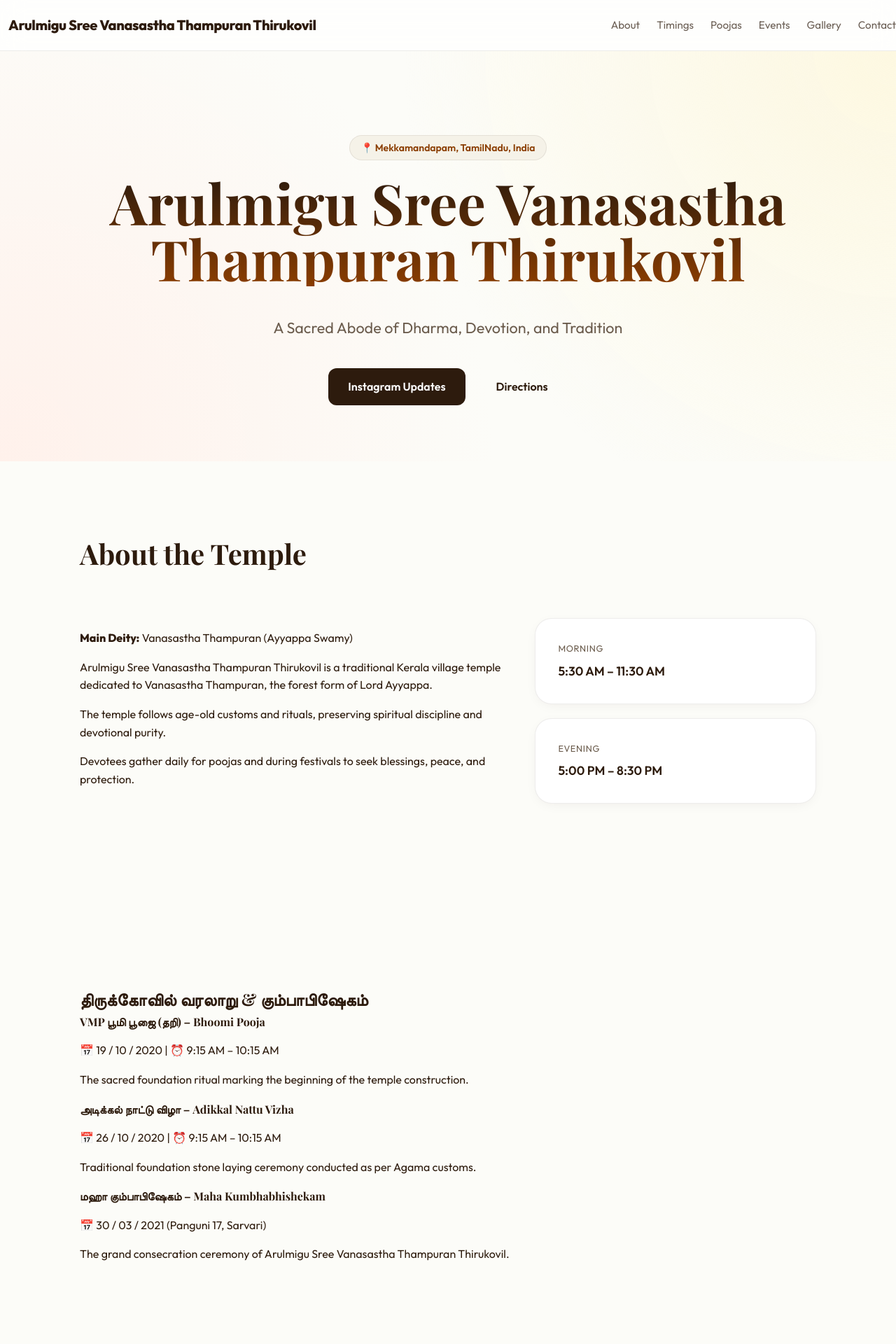
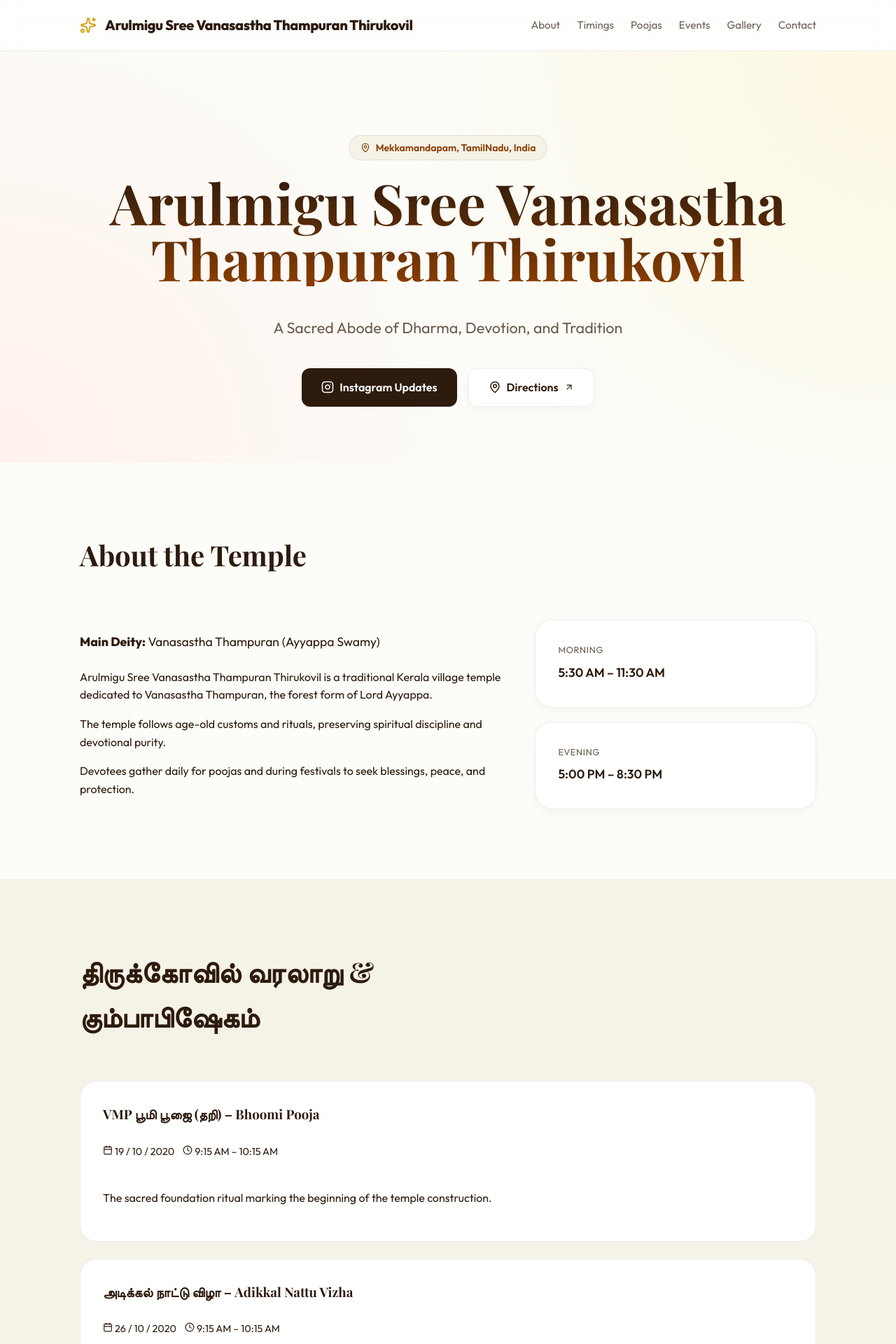
Before and after one commit to Jenish-jk/VanasathaTempleRepo, a React (Vite) app: page / in a window 1280 px wide. Shown: the top 1920 px of the page at 70% size. Built offline with nearby package versions, Linux system fonts and the light colour scheme; a web font is replaced by a local one.

Commit message:
Enhance App component with animations and props
Refactor App component to use framer-motion for animations and update Pill and Section components to accept additional props.

```diff
--- a/src/App.jsx
+++ b/src/App.jsx
@@ -1,18 +1,59 @@
 import React from "react";
+import { motion } from "framer-motion";
+import {
+  MapPin,
+  Instagram,
+  Clock,
+  Calendar,
+  Info,
+  Image as ImageIcon,
+  ArrowUpRight,
+  Sparkles,
+  ChevronRight
+} from "lucide-react";
 import { templeData } from "./data/templeData.js";
 
-function Pill({ children }) {
-  return <span className="pill">{children}</span>;
+const fadeIn = {
+  initial: { opacity: 0, y: 20 },
+  animate: { opacity: 1, y: 0 },
+  transition: { duration: 0.6 }
+};
+
+const staggerContainer = {
+  animate: {
+    transition: {
+      staggerChildren: 0.1
+    }
+  }
+};
+
+function Pill({ icon: Icon, children }) {
+  return (
+    <motion.div
+      initial={{ opacity: 0, scale: 0.9 }}
+      animate={{ opacity: 1, scale: 1 }}
+      className="pill"
+    >
+      {Icon && <Icon size={14} />}
+      {children}
+    </motion.div>
+  );
 }
 
-function Section({ id, title, subtitle, children }) {
+function Section({ id, title, subtitle, children, light = false }) {
   return (
-    <section id={id} className="section">
+    <section id={id} className="section" style={{ background: light ? "var(--bg-deep)" : "transparent" }}>
       <div className="container">
-        <div className="sectionHead">
+        <motion.div
+          variants={fadeIn}
+          initial="initial"
+          whileInView="animate"
+          viewport={{ once: true }}
+          className="sectionHead"
+        >
           <h2>{title}</h2>
-          {subtitle ? <p className="muted">{subtitle}</p> : null}
-        </div>
+          {subtitle && <p className="muted">{subtitle}</p>}
+        </motion.div>
         {children}
       </div>
     </section>
@@ -21,26 +62,38 @@ function Section({ id, title, subtitle, children }) {
 
 function CardGrid({ items }) {
   return (
-    <div className="cards">
+    <motion.div
+      variants={staggerContainer}
+      initial="initial"
+      whileInView="animate"
+      viewport={{ once: true }}
+      className="cards"
+    >
       {items.map((it, idx) => (
-        <div className="card" key={idx}>
+        <motion.div variants={fadeIn} className="card" key={idx}>
           <div className="cardLabel">{it.label}</div>
           <div className="cardValue">{it.value}</div>
-        </div>
+        </motion.div>
       ))}
-    </div>
+    </motion.div>
   );
 }
 
 function Gallery({ images }) {
   return (
-    <div className="gallery">
+    <motion.div
+      variants={staggerContainer}
+      initial="initial"
+      whileInView="animate"
+      viewport={{ once: true }}
+      className="gallery"
+    >
       {images.map((src, idx) => (
-        <figure className="photo" key={idx}>
+        <motion.figure variants={fadeIn} className="photo" key={idx}>
           <img src={src} alt="Temple" loading="lazy" />
-        </figure>
+        </motion.figure>
       ))}
-    </div>
+    </motion.div>
   );
 }
 
@@ -50,131 +103,175 @@ export default function App() {
   return (
     <main>
       <header className="nav">
-        <div className="navInner">
+        <div className="container navInner">
           <div className="brand">
-            <span className="brandDot" />
+            <Sparkles size={24} className="gold" color="var(--gold)" />
             <span className="brandText">{t.name}</span>
           </div>
 
-          <div className="navLinks">
+          <nav className="navLinks">
             <a href="#about">About</a>
             <a href="#timings">Timings</a>
             <a href="#pooja">Poojas</a>
             <a href="#events">Events</a>
             <a href="#gallery">Gallery</a>
             <a href="#contact">Contact</a>
-          </div>
+          </nav>
         </div>
       </header>
 
       <section className="hero">
-        <div className="heroInner">
-          <Pill>📍 {t.location}</Pill>
-          <h1 className="heroTitle">{t.name}</h1>
-          <p className="heroSub">{t.tagline}</p>
-          <div className="heroActions">
+        <div className="container heroInner">
+          <Pill icon={MapPin}>{t.location}</Pill>
+          <motion.h1
+            initial={{ opacity: 0, y: 30 }}
+            animate={{ opacity: 1, y: 0 }}
+            transition={{ duration: 0.8, delay: 0.2 }}
+            className="heroTitle"
+          >
+            {t.name}
+          </motion.h1>
+          <motion.p
+            initial={{ opacity: 0 }}
+            animate={{ opacity: 1 }}
+            transition={{ duration: 0.8, delay: 0.4 }}
+            className="heroSub"
+          >
+            {t.tagline}
+          </motion.p>
+          <motion.div
+            initial={{ opacity: 0, y: 20 }}
+            animate={{ opacity: 1, y: 0 }}
+            transition={{ duration: 0.8, delay: 0.6 }}
+            className="heroActions"
+          >
             <a className="btn primary" href={t.instagram} target="_blank" rel="noreferrer">
-              Instagram Updates
+              <Instagram size={18} /> Instagram Updates
             </a>
-            <a className="btn" href={t.maps} target="_blank" rel="noreferrer">
-              Directions
+            <a className="btn secondary" href={t.maps} target="_blank" rel="noreferrer">
+              <MapPin size={18} /> Directions <ArrowUpRight size={14} />
             </a>
-          </div>
+          </motion.div>
         </div>
       </section>
 
       <Section id="about" title="About the Temple">
         <div className="grid2">
-          <div>
-            <p className="muted">
+          <motion.div variants={fadeIn} initial="initial" whileInView="animate" viewport={{ once: true }}>
+            <p className="muted" style={{ fontSize: "1.1rem", marginBottom: "24px" }}>
               <strong>Main Deity:</strong> {t.deity}
             </p>
             {t.about.map((p, i) => (
-              <p className="muted" key={i}>{p}</p>
+              <p className="muted" key={i} style={{ marginBottom: "16px" }}>{p}</p>
             ))}
-          </div>
-          <CardGrid items={t.timings} />
+          </motion.div>
+          <CardGrid items={t.timings.slice(0, 4)} />
         </div>
       </Section>
 
-      <Section>
-        <h2>{templeData.history.title}</h2>
-
-        {templeData.history.events.map((e, i) => (
-          <div key={i} style={{ marginBottom: "16px" }}>
-            <h4>{e.title}</h4>
-            <p className="muted">
-              📅 {e.date} {e.time && `| ⏰ ${e.time}`}
+      <Section title={t.history.title} light>
+        <div className="events">
+          {t.history.events.map((e, i) => (
+            <motion.div
+              key={i}
+              className="event"
+              variants={fadeIn}
+              initial="initial"
+              whileInView="animate"
+              viewport={{ once: true }}
+            >
+              <h3>{e.title}</h3>
+              <p className="muted" style={{ display: "flex", gap: "12px", fontSize: "0.9rem" }}>
+                <span><Calendar size={14} /> {e.date}</span>
+                {e.time && <span><Clock size={14} /> {e.time}</span>}
               </p>
               <p>{e.description}</p>
+            </motion.div>
+          ))}
         </div>
-        ))}
       </Section>
 
       <Section id="timings" title="Temple Timings" subtitle="Timings may vary on festivals and special occasions.">
         <CardGrid items={t.timings} />
       </Section>
 
-      <Section id="pooja" title="Daily Pooja Schedule">
-        <ul className="list">
+      <Section id="pooja" title="Daily Pooja Schedule" light>
+        <motion.ul
+          className="list"
+          variants={staggerContainer}
+          initial="initial"
+          whileInView="animate"
+          viewport={{ once: true }}
+        >
           {t.poojas.map((p, i) => (
-            <li key={i} className="listItem">
+            <motion.li key={i} className="listItem" variants={fadeIn}>
               <span className="time">{p.time}</span>
               <span className="name">{p.name}</span>
-            </li>
+              <ChevronRight size={16} style={{ marginLeft: "auto", opacity: 0.3 }} />
+            </motion.li>
           ))}
-        </ul>
+        </motion.ul>
       </Section>
 
       <Section id="events" title="Festivals & Events" subtitle="For the latest announcements, please follow Instagram.">
         <div className="events">
           {t.festivals.map((f, i) => (
-            <div className="event" key={i}>
-              <h3>{f.title}</h3>
+            <motion.div
+              className="event"
+              key={i}
+              variants={fadeIn}
+              initial="initial"
+              whileInView="animate"
+              viewport={{ once: true }}
+            >
+              <h3 style={{ color: "var(--brand)" }}>{f.title}</h3>
               <p className="muted">{f.desc}</p>
-            </div>
+            </motion.div>
           ))}
         </div>
       </Section>
 
-      <Section id="gallery" title="Gallery">
+      <Section id="gallery" title="Gallery" light>
         <Gallery images={t.gallery} />
       </Section>
 
-      <Section id="contact" title="Contact">
+      <Section id="contact" title="Contact Information">
         <div className="contact">
-          <div className="panel">
-            <div className="panelTitle">Get in touch</div>
+          <motion.div variants={fadeIn} initial="initial" whileInView="animate" viewport={{ once: true }} className="card">
+            <h3 style={{ marginBottom: "20px" }}>Get in touch</h3>
+            <div style={{ display: "grid", gap: "16px" }}>
               <p className="muted">
-              <strong>Location:</strong> {t.location}
+                <strong><MapPin size={14} /> Location:</strong><br />
+                {t.location}
               </p>
               <p className="muted">
-              <strong>Instagram:</strong>{" "}
-              <a href={t.instagram} target="_blank" rel="noreferrer">
+                <strong><Instagram size={14} /> Instagram:</strong><br />
+                <a href={t.instagram} target="_blank" rel="noreferrer" style={{ color: "var(--brand)", fontWeight: 600 }}>
                   @{t.instagramHandle}
                 </a>
               </p>
-            <p className="muted">
-              <strong>Directions:</strong>{" "}
-              <a href={t.maps} target="_blank" rel="noreferrer">
-                Open in Google Maps
+              <a href={t.maps} target="_blank" rel="noreferrer" className="btn secondary" style={{ width: "fit-content" }}>
+                Open Google Maps <ArrowUpRight size={14} />
               </a>
-            </p>
             </div>
-          <div className="panel">
-            <div className="panelTitle">Note</div>
+          </motion.div>
+          <motion.div variants={fadeIn} initial="initial" whileInView="animate" viewport={{ once: true }} className="card" style={{ background: "var(--bg-deep)" }}>
+            <h3 style={{ marginBottom: "16px" }}><Info size={18} /> Note</h3>
             <p className="muted">
               If you share your exact temple address, phone, and official timings,
               I can update this site content perfectly.
             </p>
-          </div>
+          </motion.div>
         </div>
       </Section>
 
       <footer className="footer">
         <div className="container footerInner">
-          <span>© {new Date().getFullYear()} {t.name}</span>
-          <span className="muted">Built with React + Vite</span>
+          <div className="brand">
+            <Sparkles size={20} color="var(--gold)" />
+            <span style={{ fontSize: "0.9rem" }}>© {new Date().getFullYear()} {t.name}</span>
+          </div>
+          <span className="muted" style={{ fontSize: "0.8rem" }}>Modernized with React + Framer Motion</span>
         </div>
       </footer>
     </main>
```
Lines whose indentation alone changed are shown as unchanged.
